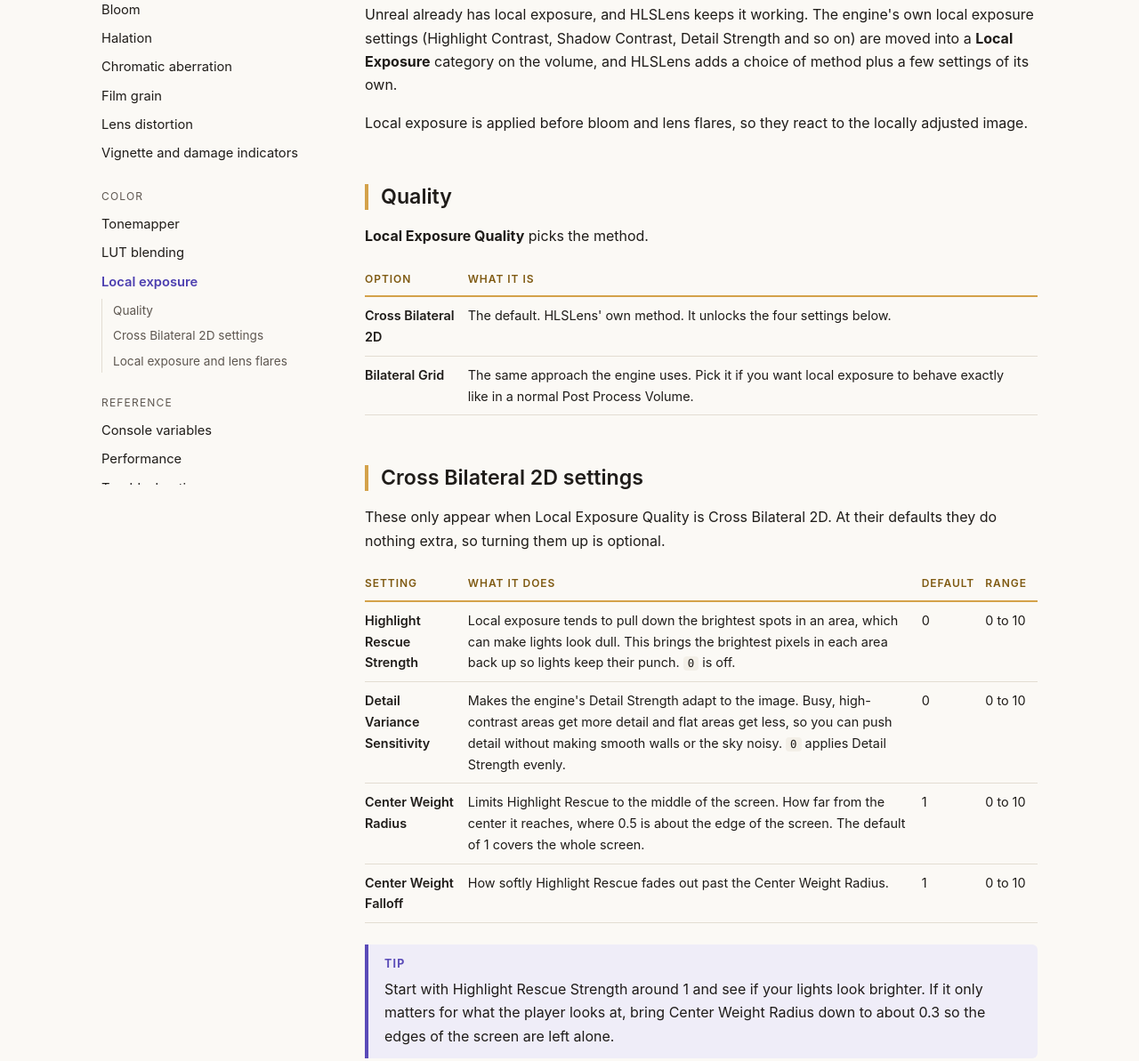
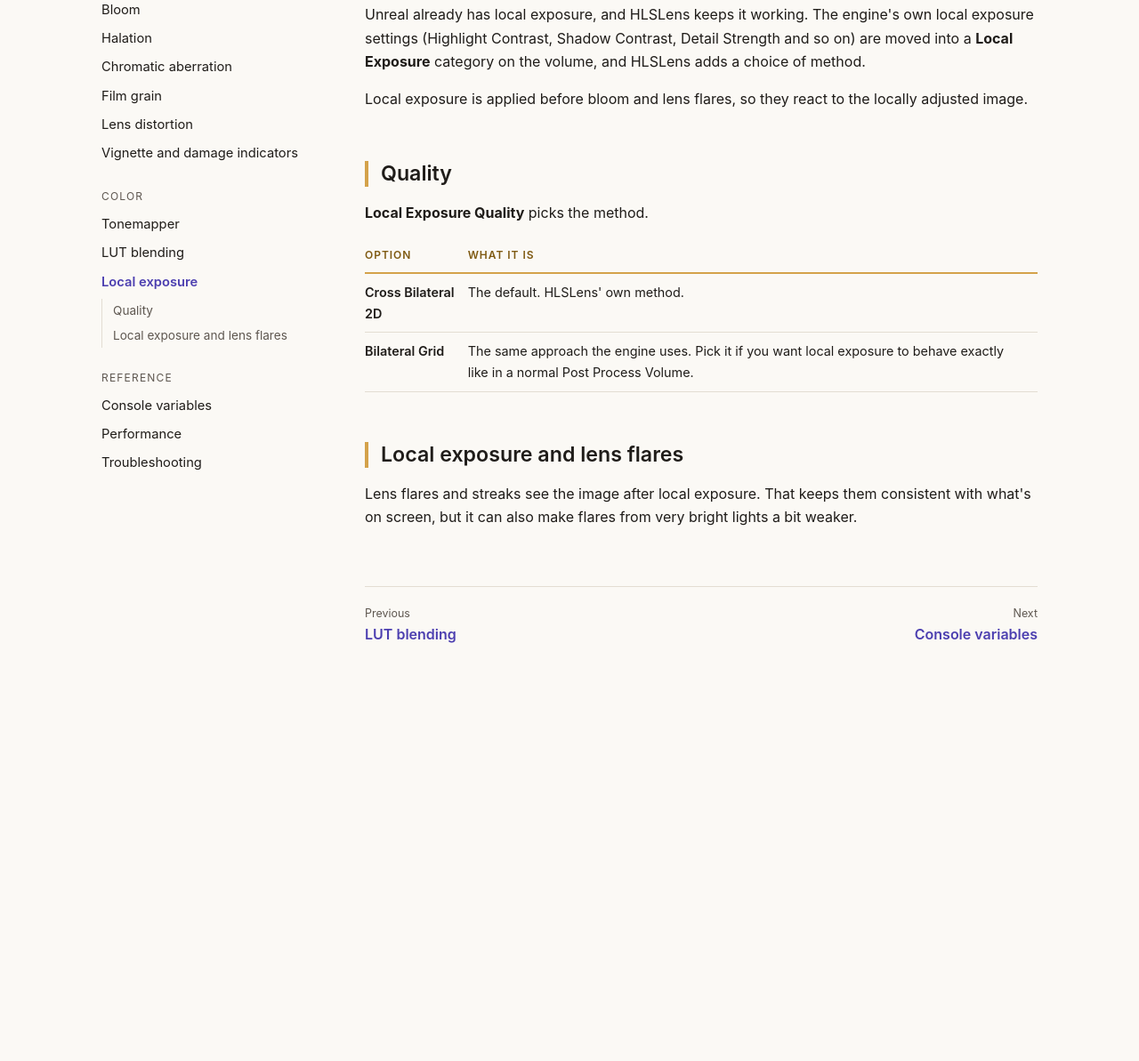
Before and after one commit to riipitud/HLSLens_plugin-docs, a plain HTML site: page docs/local-exposure.html in a window 1280 px wide. Shown: the part 304-1497 px from the top of the page at 89% size. After the commit the page ends 1111 px from the top, so only its background shows below. Drawn offline with Linux system fonts and the light colour scheme.

Commit message:
Add files via upload

```diff
--- a/docs/local-exposure.html
+++ b/docs/local-exposure.html
@@ -43,7 +43,6 @@
         <li><a href="local-exposure.html" aria-current="page">Local exposure</a>
           <ul class="on-page">
             <li><a href="#quality">Quality</a></li>
-            <li><a href="#cross-bilateral-2d-settings">Cross Bilateral 2D settings</a></li>
             <li><a href="#local-exposure-and-lens-flares">Local exposure and lens flares</a></li>
           </ul>
         </li>
@@ -62,7 +61,7 @@
       <h1>Local exposure</h1>
 
 <p>Normal auto exposure picks one brightness for the whole frame. In a scene with a dark room and a bright window that means either the room is black or the window is blown out. Local exposure fixes that by adjusting the brightness in different parts of the image separately, so dark areas get brighter and bright areas get darker while the overall exposure stays the same.</p>
-<p>Unreal already has local exposure, and HLSLens keeps it working. The engine's own local exposure settings (Highlight Contrast, Shadow Contrast, Detail Strength and so on) are moved into a <strong>Local Exposure</strong> category on the volume, and HLSLens adds a choice of method plus a few settings of its own.</p>
+<p>Unreal already has local exposure, and HLSLens keeps it working. The engine's own local exposure settings (Highlight Contrast, Shadow Contrast, Detail Strength and so on) are moved into a <strong>Local Exposure</strong> category on the volume, and HLSLens adds a choice of method.</p>
 <p>Local exposure is applied before bloom and lens flares, so they react to the locally adjusted image.</p>
 <h2 id="quality">Quality</h2>
 <p><strong>Local Exposure Quality</strong> picks the method.</p>
@@ -76,7 +75,7 @@
 <tbody>
 <tr>
 <td>Cross Bilateral 2D</td>
-<td>The default. HLSLens' own method. It unlocks the four settings below.</td>
+<td>The default. HLSLens' own method.</td>
 </tr>
 <tr>
 <td>Bilateral Grid</td>
@@ -84,50 +83,8 @@
 </tr>
 </tbody>
 </table></div>
-<h2 id="cross-bilateral-2d-settings">Cross Bilateral 2D settings</h2>
-<p>These only appear when Local Exposure Quality is Cross Bilateral 2D. At their defaults they do nothing extra, so turning them up is optional.</p>
-<div class="table-wrap"><table>
-<thead>
-<tr>
-<th>Setting</th>
-<th>What it does</th>
-<th>Default</th>
-<th>Range</th>
-</tr>
-</thead>
-<tbody>
-<tr>
-<td>Highlight Rescue Strength</td>
-<td>Local exposure tends to pull down the brightest spots in an area, which can make lights look dull. This brings the brightest pixels in each area back up so lights keep their punch. <code>0</code> is off.</td>
-<td>0</td>
-<td>0 to 10</td>
-</tr>
-<tr>
-<td>Detail Variance Sensitivity</td>
-<td>Makes the engine's Detail Strength adapt to the image. Busy, high-contrast areas get more detail and flat areas get less, so you can push detail without making smooth walls or the sky noisy. <code>0</code> applies Detail Strength evenly.</td>
-<td>0</td>
-<td>0 to 10</td>
-</tr>
-<tr>
-<td>Center Weight Radius</td>
-<td>Limits Highlight Rescue to the middle of the screen. How far from the center it reaches, where 0.5 is about the edge of the screen. The default of 1 covers the whole screen.</td>
-<td>1</td>
-<td>0 to 10</td>
-</tr>
-<tr>
-<td>Center Weight Falloff</td>
-<td>How softly Highlight Rescue fades out past the Center Weight Radius.</td>
-<td>1</td>
-<td>0 to 10</td>
-</tr>
-</tbody>
-</table></div>
-<aside class="callout tip">
-<p class="callout-title">Tip</p>
-<p>Start with Highlight Rescue Strength around 1 and see if your lights look brighter. If it only matters for what the player looks at, bring Center Weight Radius down to about 0.3 so the edges of the screen are left alone.</p>
-</aside>
 <h2 id="local-exposure-and-lens-flares">Local exposure and lens flares</h2>
-<p>Lens flares and streaks see the image after local exposure. That keeps them consistent with what's on screen, but it can also make flares from very bright lights a bit weaker. If your flares lose punch after turning local exposure up, try Highlight Rescue Strength first.</p>
+<p>Lens flares and streaks see the image after local exposure. That keeps them consistent with what's on screen, but it can also make flares from very bright lights a bit weaker.</p>
 
       <nav class="pager" aria-label="Previous and next page">
       <a class="prev" href="lut-blending.html"><span>Previous</span>LUT blending</a>
```
Also changed, not shown: docs/console-variables.html (+2 -4 lines), docs/installation.html (+1 -2 lines), docs/lut-blending.html (+2 -3 lines), docs/performance.html (+12 -13 lines), docs/tonemapper.html (+8 -11 lines), docs/assets/images/installation/plugins-folder.webp (added), docs/assets/images/lut-blending/time-of-day-debug.webp (added), docs/assets/images/tonemapper/debug-broken-curve.webp (added), docs/assets/images/tonemapper/shoulder-ev-0.webp (added), docs/assets/images/tonemapper/shoulder-ev-4.webp (added).
